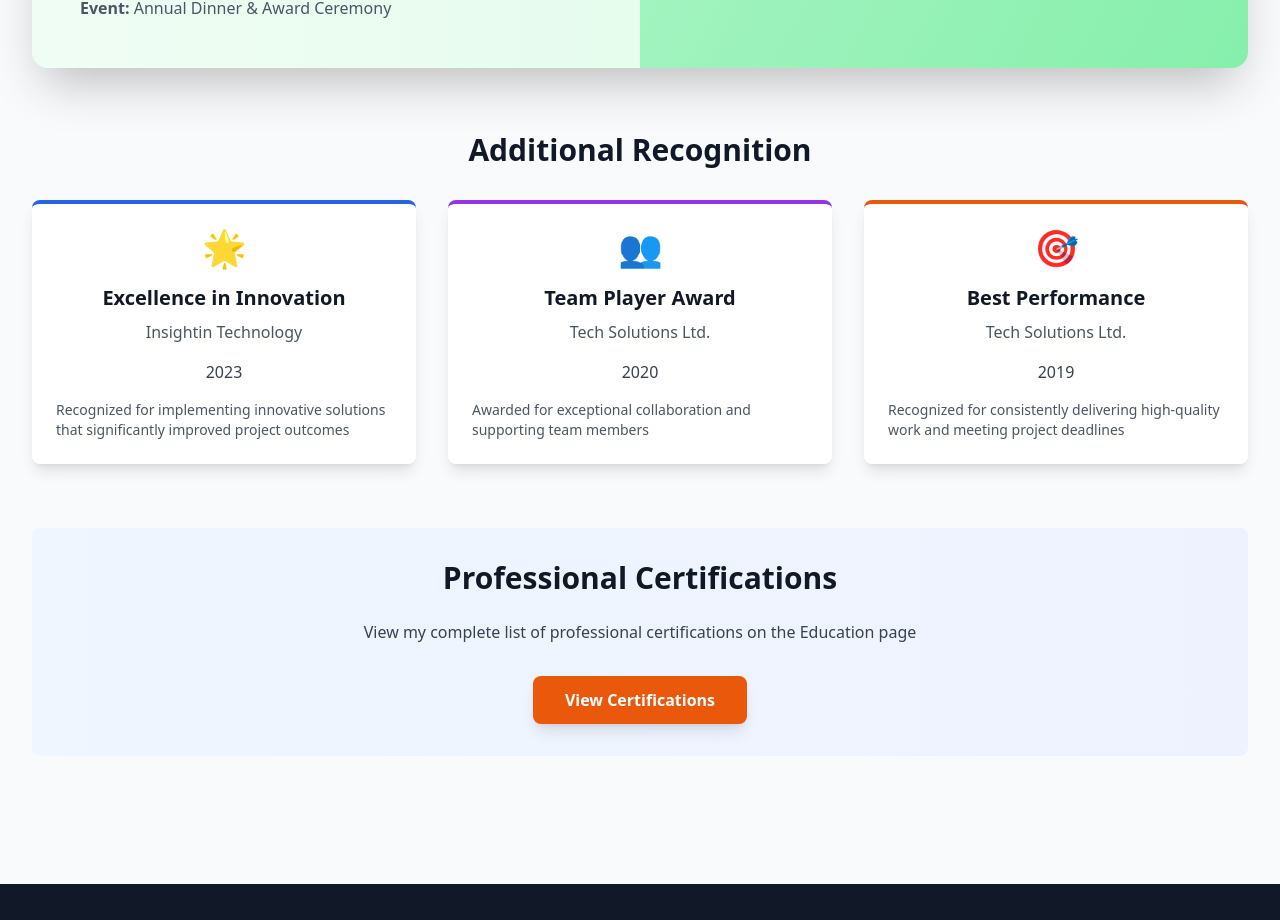
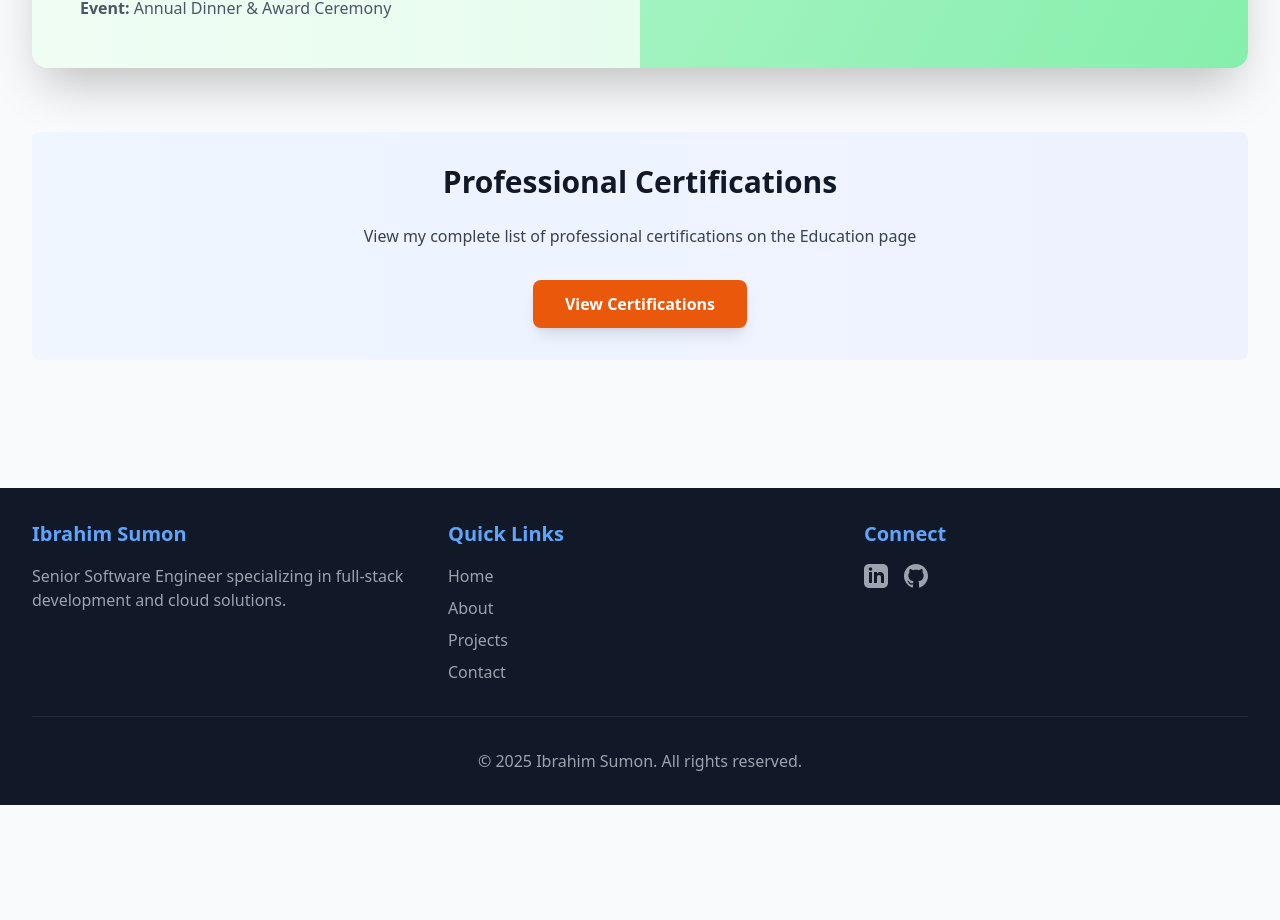
Before and after one commit to ibrahimsumon1994/Portfolio, an Angular app: page /awards in a window 1280 px wide. Shown: the part 1340-2260 px from the top of the page. After the commit the page ends 2145 px from the top, so only its background shows below. Built offline with nearby package versions, Linux system fonts and the light colour scheme.

Commit message:
refactor: comment out additional awards section for future use

```diff
--- a/src/app/components/awards/awards.html
+++ b/src/app/components/awards/awards.html
@@ -83,12 +83,12 @@
     </div>
 
     <!-- Other Awards -->
-    <div>
+    <!-- <div>
       <h2 class="text-3xl font-bold text-gray-900 mb-8 text-center">Additional Recognition</h2>
 
-      <div class="grid md:grid-cols-3 gap-8">
+      <div class="grid md:grid-cols-3 gap-8"> -->
         <!-- Award 2 -->
-        <div class="bg-white rounded-lg shadow-lg p-6 border-t-4 border-blue-600">
+        <!-- <div class="bg-white rounded-lg shadow-lg p-6 border-t-4 border-blue-600">
           <div class="text-4xl mb-4 text-center">🌟</div>
           <h3 class="text-xl font-bold text-gray-900 mb-2 text-center">Excellence in Innovation</h3>
           <p class="text-gray-600 text-center mb-4">Insightin Technology</p>
@@ -96,10 +96,10 @@
           <p class="text-sm text-gray-600 mt-4">
             Recognized for implementing innovative solutions that significantly improved project outcomes
           </p>
-        </div>
+        </div> -->
 
         <!-- Award 3 -->
-        <div class="bg-white rounded-lg shadow-lg p-6 border-t-4 border-purple-600">
+        <!-- <div class="bg-white rounded-lg shadow-lg p-6 border-t-4 border-purple-600">
           <div class="text-4xl mb-4 text-center">👥</div>
           <h3 class="text-xl font-bold text-gray-900 mb-2 text-center">Team Player Award</h3>
           <p class="text-gray-600 text-center mb-4">Tech Solutions Ltd.</p>
@@ -107,10 +107,10 @@
           <p class="text-sm text-gray-600 mt-4">
             Awarded for exceptional collaboration and supporting team members
           </p>
-        </div>
+        </div> -->
 
         <!-- Award 4 -->
-        <div class="bg-white rounded-lg shadow-lg p-6 border-t-4 border-orange-600">
+        <!-- <div class="bg-white rounded-lg shadow-lg p-6 border-t-4 border-orange-600">
           <div class="text-4xl mb-4 text-center">🎯</div>
           <h3 class="text-xl font-bold text-gray-900 mb-2 text-center">Best Performance</h3>
           <p class="text-gray-600 text-center mb-4">Tech Solutions Ltd.</p>
@@ -118,9 +118,9 @@
           <p class="text-sm text-gray-600 mt-4">
             Recognized for consistently delivering high-quality work and meeting project deadlines
           </p>
-        </div>
-      </div>
-    </div>
+        </div> -->
+      <!-- </div>
+    </div> -->
 
     <!-- Certificates Showcase -->
     <div class="mt-16 bg-gradient-to-r from-blue-50 to-indigo-50 rounded-lg p-8">
```
